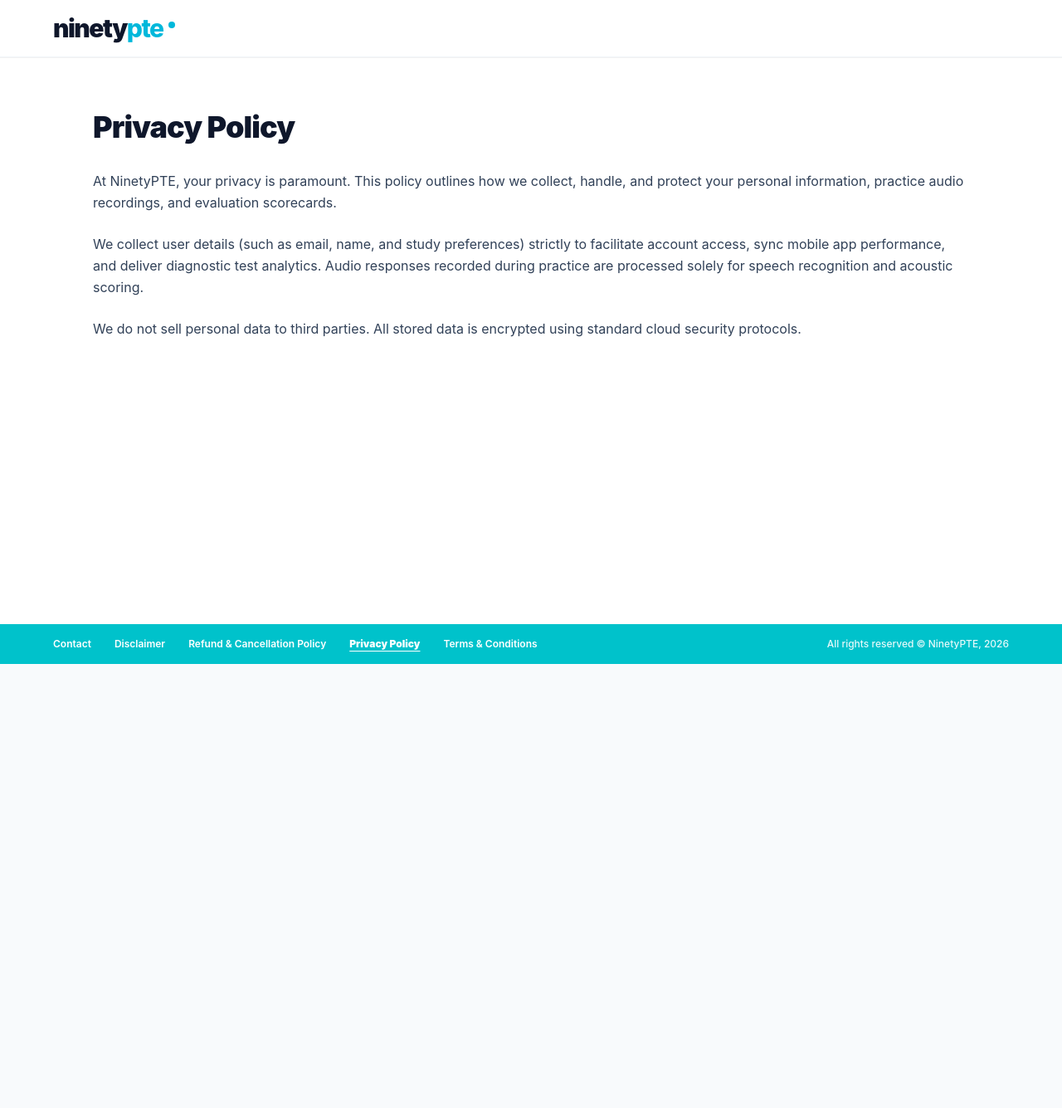
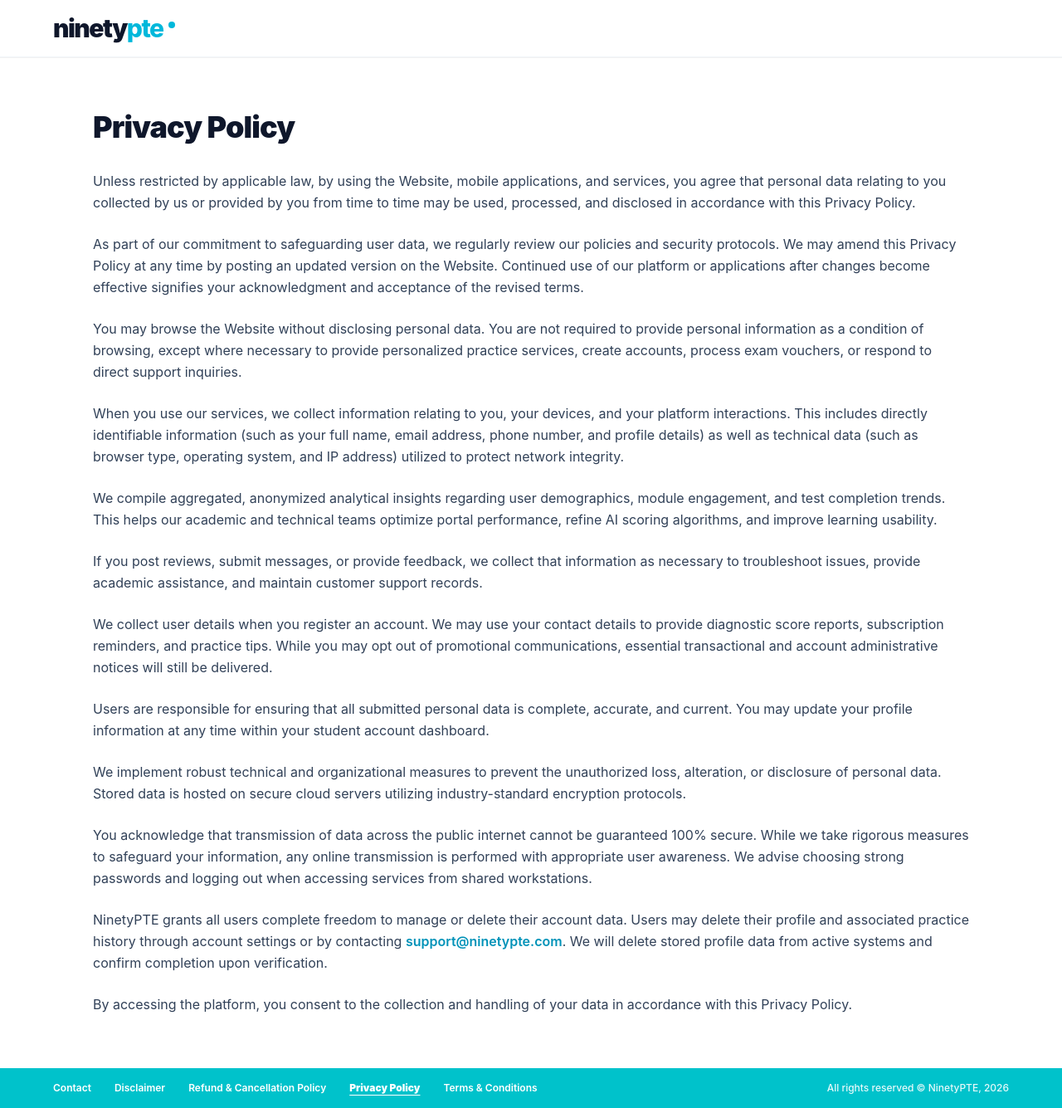
Before and after one commit to husnain-nawaz/NinetyPTE, a React (Vite) app in the folder frontend/: page /privacy in a window 1280 px wide. Shown: the whole page at 83% size. Before the commit the page ends 800 px from the top, so only its background shows below. Built offline with nearby package versions, Linux system fonts and the light colour scheme.

Commit message:
feat: complete full Privacy Policy matching reference document

```diff
--- a/frontend/src/pages/DisclaimerPage.jsx
+++ b/frontend/src/pages/DisclaimerPage.jsx
@@ -135,14 +135,53 @@ export default function DisclaimerPage({ pageType = 'disclaimer' }) {
             <h1 className="text-3xl sm:text-4xl font-black text-slate-900 tracking-tight mb-8">
               Privacy Policy
             </h1>
+
             <p className="text-sm sm:text-base text-slate-700 leading-relaxed font-normal">
-              At NinetyPTE, your privacy is paramount. This policy outlines how we collect, handle, and protect your personal information, practice audio recordings, and evaluation scorecards.
+              Unless restricted by applicable law, by using the Website, mobile applications, and services, you agree that personal data relating to you collected by us or provided by you from time to time may be used, processed, and disclosed in accordance with this Privacy Policy.
             </p>
+
             <p className="text-sm sm:text-base text-slate-700 leading-relaxed font-normal">
-              We collect user details (such as email, name, and study preferences) strictly to facilitate account access, sync mobile app performance, and deliver diagnostic test analytics. Audio responses recorded during practice are processed solely for speech recognition and acoustic scoring.
+              As part of our commitment to safeguarding user data, we regularly review our policies and security protocols. We may amend this Privacy Policy at any time by posting an updated version on the Website. Continued use of our platform or applications after changes become effective signifies your acknowledgment and acceptance of the revised terms.
             </p>
+
             <p className="text-sm sm:text-base text-slate-700 leading-relaxed font-normal">
-              We do not sell personal data to third parties. All stored data is encrypted using standard cloud security protocols.
+              You may browse the Website without disclosing personal data. You are not required to provide personal information as a condition of browsing, except where necessary to provide personalized practice services, create accounts, process exam vouchers, or respond to direct support inquiries.
+            </p>
+
+            <p className="text-sm sm:text-base text-slate-700 leading-relaxed font-normal">
+              When you use our services, we collect information relating to you, your devices, and your platform interactions. This includes directly identifiable information (such as your full name, email address, phone number, and profile details) as well as technical data (such as browser type, operating system, and IP address) utilized to protect network integrity.
+            </p>
+
+            <p className="text-sm sm:text-base text-slate-700 leading-relaxed font-normal">
+              We compile aggregated, anonymized analytical insights regarding user demographics, module engagement, and test completion trends. This helps our academic and technical teams optimize portal performance, refine AI scoring algorithms, and improve learning usability.
+            </p>
+
+            <p className="text-sm sm:text-base text-slate-700 leading-relaxed font-normal">
+              If you post reviews, submit messages, or provide feedback, we collect that information as necessary to troubleshoot issues, provide academic assistance, and maintain customer support records.
+            </p>
+
+            <p className="text-sm sm:text-base text-slate-700 leading-relaxed font-normal">
+              We collect user details when you register an account. We may use your contact details to provide diagnostic score reports, subscription reminders, and practice tips. While you may opt out of promotional communications, essential transactional and account administrative notices will still be delivered.
+            </p>
+
+            <p className="text-sm sm:text-base text-slate-700 leading-relaxed font-normal">
+              Users are responsible for ensuring that all submitted personal data is complete, accurate, and current. You may update your profile information at any time within your student account dashboard.
+            </p>
+
+            <p className="text-sm sm:text-base text-slate-700 leading-relaxed font-normal">
+              We implement robust technical and organizational measures to prevent the unauthorized loss, alteration, or disclosure of personal data. Stored data is hosted on secure cloud servers utilizing industry-standard encryption protocols.
+            </p>
+
+            <p className="text-sm sm:text-base text-slate-700 leading-relaxed font-normal">
+              You acknowledge that transmission of data across the public internet cannot be guaranteed 100% secure. While we take rigorous measures to safeguard your information, any online transmission is performed with appropriate user awareness. We advise choosing strong passwords and logging out when accessing services from shared workstations.
+            </p>
+
+            <p className="text-sm sm:text-base text-slate-700 leading-relaxed font-normal">
+              NinetyPTE grants all users complete freedom to manage or delete their account data. Users may delete their profile and associated practice history through account settings or by contacting <span className="font-semibold text-cyan-600">support@ninetypte.com</span>. We will delete stored profile data from active systems and confirm completion upon verification.
+            </p>
+
+            <p className="text-sm sm:text-base text-slate-700 leading-relaxed font-normal">
+              By accessing the platform, you consent to the collection and handling of your data in accordance with this Privacy Policy.
             </p>
           </div>
         )}
```
